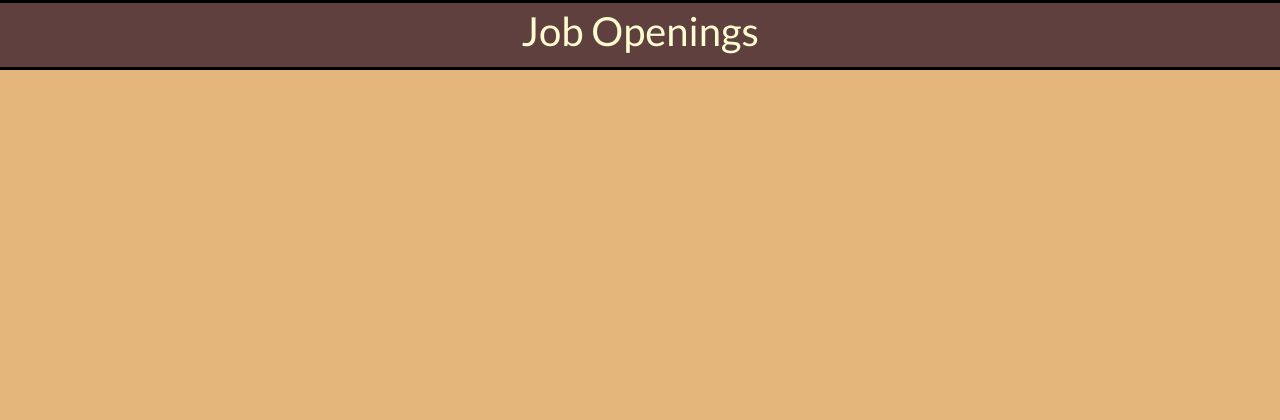
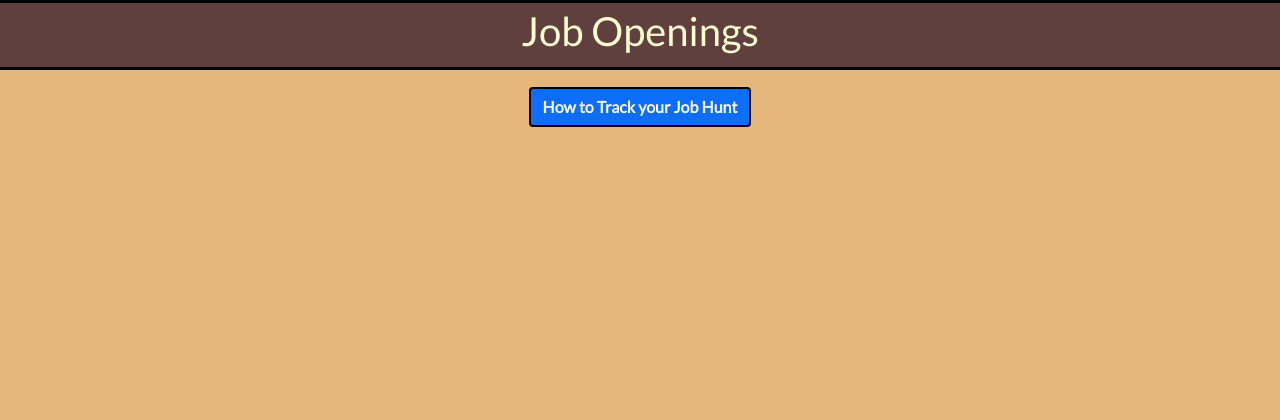
Before and after one commit to dnlbowers/jobs-a-gooden, a Django app: page / in a window 1280 px wide. Shown: the part 616-1036 px from the top of the page. Run offline with Django 3.2, Linux system fonts and the light colour scheme; data comes from the database, SQL or seed files in the repository; some libraries are stand-ins or nearby versions; some web fonts are replaced.

Commit message:
add button for tracking instructions to the home page

```diff
--- a/job_search/templates/job_search/pages/job-list.html
+++ b/job_search/templates/job_search/pages/job-list.html
@@ -8,7 +8,11 @@
             <h1>Job Openings</h1>
         </div>
         <div class="container-fluid">
+            <div class="text-center">
+                <a id="instructions-link" class="text-center btn btn-primary" href="{% url 'tracking_instructions' %}">How to Track your Job Hunt</a>
+            </div>
             <div class="row">
+
                 <!-- Job preview column -->
                 <div class="col-md-12 mt-3">
                     <div class="row">
--- a/job_search/templates/job_search/pages/tracking-instructions.html
+++ b/job_search/templates/job_search/pages/tracking-instructions.html
@@ -36,6 +36,12 @@
                             interview was...". Insights will be saved on a separate page to not be deleted when a job is
                             unpinned, but they can also be created without a related job post from the insights page.
                         </p>
+                        <div class="text-center">
+                            <a href="{% url 'job_list' %}" class="btn btn-primary btn-large">Open Positions</a>
+                            {% if user.authenticated %}
+                                <a href="{% url 'pin_board' %}" class="btn btn-secondary btn-large">Saved jobs</a>
+                            {% endif %}
+                        </div>
                     </section>
                 </div>
             </div>
--- a/static/css/style.css
+++ b/static/css/style.css
@@ -122,6 +122,16 @@ body {
 
 main {
   min-height: 80vh;
+}
+
+#instructions-link {
+  color: #fafafa;
+  font-weight: bolder;
+  text-decoration: none;
+}
+
+#instructions-link:hover {
+  color: #e4b67c
 }
 
 /* ------------------------------------------------------------ Add job form */
```
